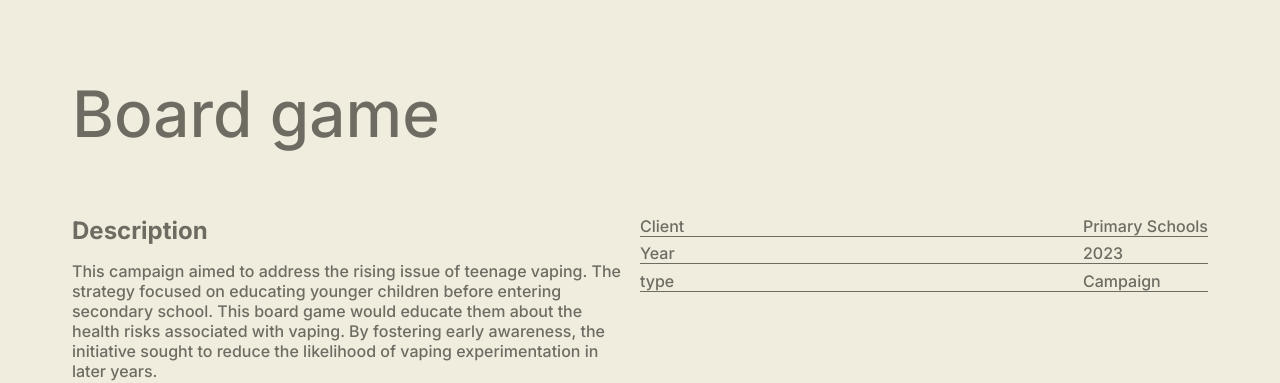
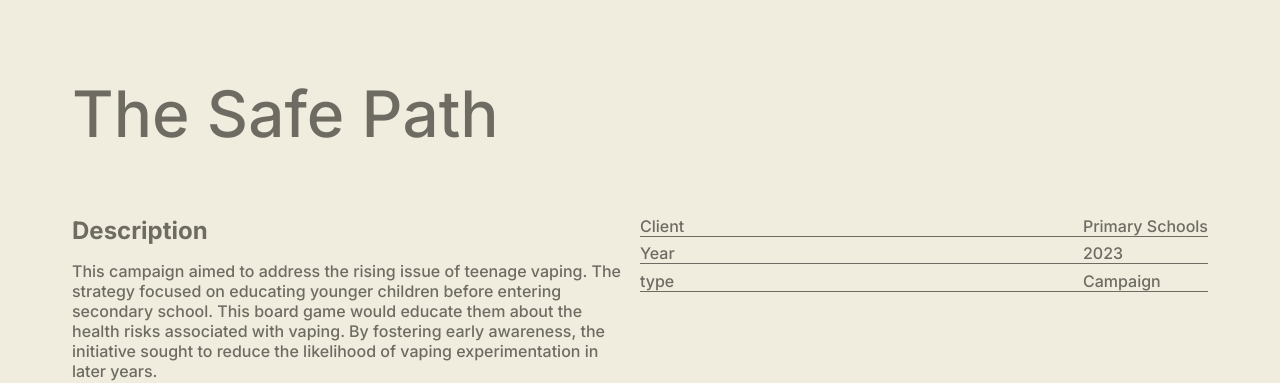
Before and after one commit to CarmenYauDesign/SiteForCarmen, a plain HTML site: page Pages/boardgame.html in a window 1280 px wide. Shown: the part 61-444 px from the top of the page. Drawn offline with Linux system fonts and the light colour scheme; files that its build step writes are made by us from their sources.

Commit message:
Change board game page name

```diff
--- a/Pages/boardgame.html
+++ b/Pages/boardgame.html
@@ -46,7 +46,7 @@
     <div class="MainContainer">
         <div>
             <p id="title" class="rise" style="animation-delay: 400ms;">
-                Board game
+                The Safe Path
             </p>
             <div class="GridLayout">
                 <p class="Description rise" style="animation-delay: 550ms;">Description</p>
```
